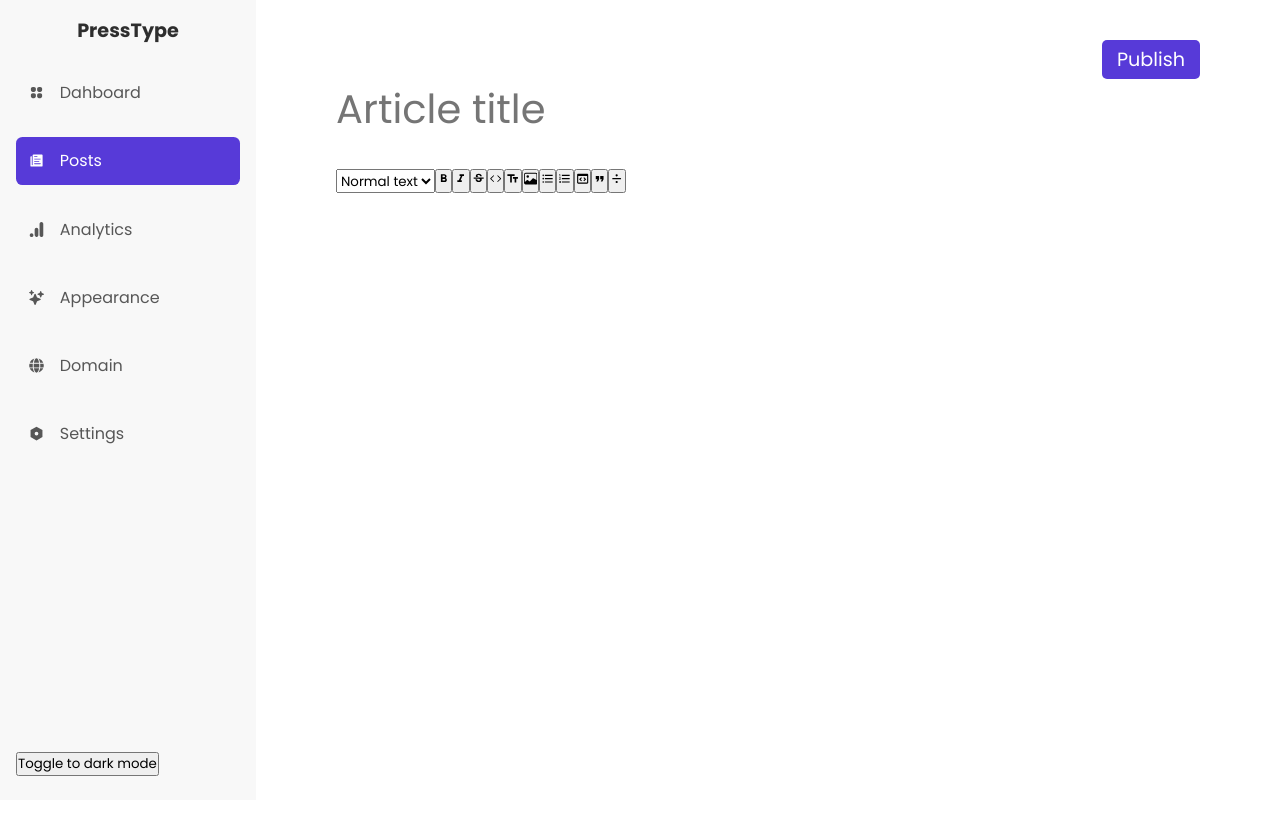
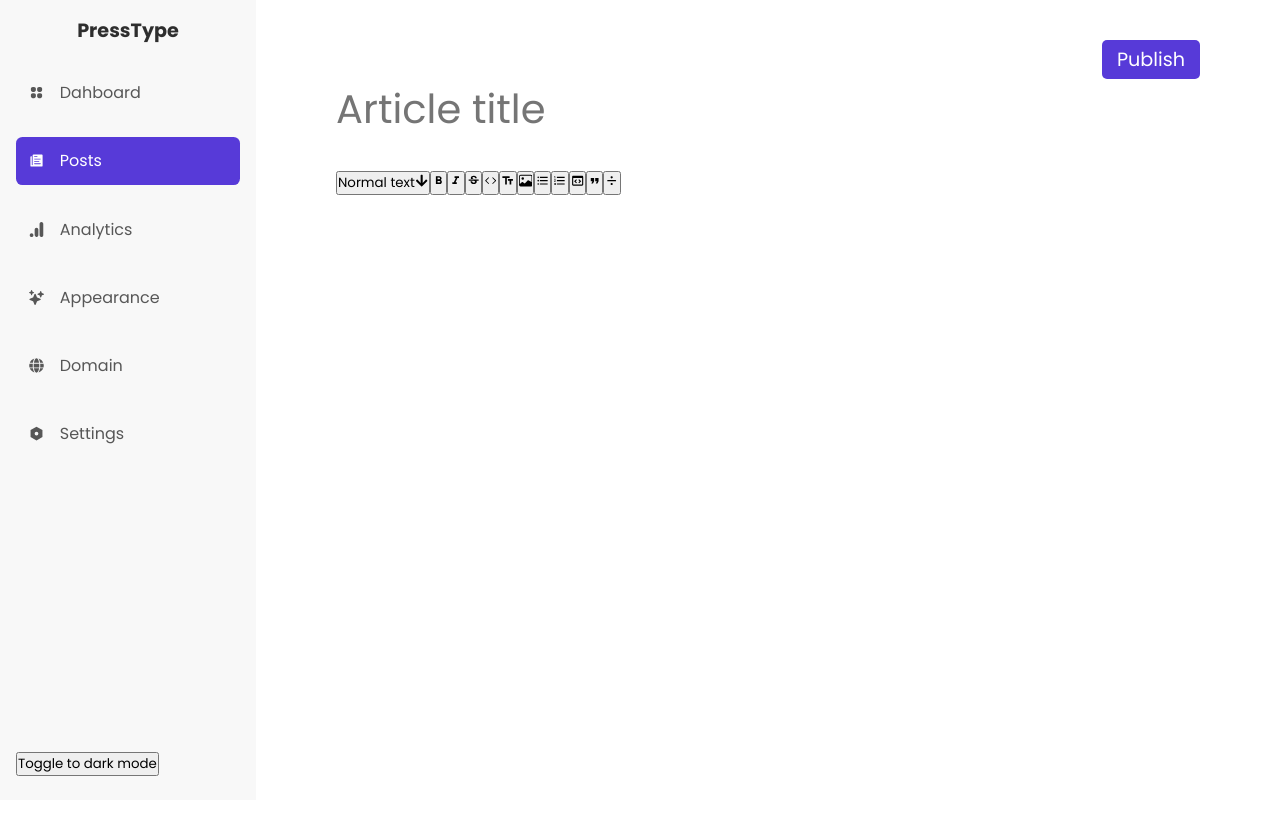
Before and after one commit to akinloluwami/presstype, a Next.js app in the folder publish/: page /posts/new in a window 1280 px wide. Shown: the top 814 px of the page. Built offline with nearby package versions, Linux system fonts and the light colour scheme.

Commit message:
selected tool

```diff
--- a/publish/components/dashboard/editor/ClassicMenu.tsx
+++ b/publish/components/dashboard/editor/ClassicMenu.tsx
@@ -1,4 +1,4 @@
-import { useCallback, useState } from "react";
+import { useCallback, useState, useEffect } from "react";
 import styles from "./styles.module.scss";
 import {
   MdFormatBold,
@@ -13,14 +13,37 @@ import { BiCodeBlock } from "react-icons/bi";
 import { BsCode, BsImage } from "react-icons/bs";
 import { TbDivide } from "react-icons/tb";
 import Modal from "@/components/elements/modal/Modal";
-import { Tab } from "@headlessui/react";
+import { Listbox, Tab } from "@headlessui/react";
 import axios from "axios";
 import toast, { Toaster } from "react-hot-toast";
+import { FaArrowDown } from "react-icons/fa";
 
 const ClassicMenu = ({ editor }: any) => {
+  const textTools = [
+    {
+      name: "Normal text",
+      action: () => editor.chain().focus().setParagraph().run(),
+      icon: <MdOutlineTextFields />,
+    },
+    {
+      name: "Heading 1",
+      action: () => editor.chain().focus().toggleHeading({ level: 1 }).run(),
+      icon: "H1",
+    },
+    {
+      name: "Heading 2",
+      action: () => editor.chain().focus().toggleHeading({ level: 2 }).run(),
+      icon: "H2",
+    },
+    {
+      name: "Heading 3",
+      action: () => editor.chain().focus().toggleHeading({ level: 3 }).run(),
+      icon: "H3",
+    },
+  ];
   const [uploading, setUploading] = useState(false);
   const [url, setUrl] = useState("");
-
+  const [selectedTool, setSelectedTool] = useState(textTools[0]);
   const [cdnImage, setCdnImage] = useState<any>();
   const [showModal, setShowModal] = useState(false);
 
@@ -56,24 +79,6 @@ const ClassicMenu = ({ editor }: any) => {
     setUploading(false);
     toast.dismiss();
   };
-
-  const textTools = [
-    {
-      name: "Heading 1",
-      action: () => editor.chain().focus().toggleHeading({ level: 1 }).run(),
-      icon: "H1",
-    },
-    {
-      name: "Heading 2",
-      action: () => editor.chain().focus().toggleHeading({ level: 2 }).run(),
-      icon: "H2",
-    },
-    {
-      name: "Heading 3",
-      action: () => editor.chain().focus().toggleHeading({ level: 3 }).run(),
-      icon: "H3",
-    },
-  ];
 
   const tools = [
     {
@@ -133,20 +138,9 @@ const ClassicMenu = ({ editor }: any) => {
     },
   ];
 
-  const handleTextFormatSelect = (e: any) => {
-    const { value } = e.target;
-
-    if (value === "text") {
-      editor.chain().focus().setParagraph().run();
-      return;
-    }
-
-    textTools.forEach((tool) => {
-      if (tool.name === value) {
-        tool.action();
-      }
-    });
-  };
+  useEffect(() => {
+    selectedTool.action();
+  }, [selectedTool]);
 
   return (
     <>
@@ -193,13 +187,30 @@ const ClassicMenu = ({ editor }: any) => {
           </Tab.Group>
         </Modal>
       )}
+
       <div className={styles.editor_menu_classic}>
-        <select onChange={handleTextFormatSelect}>
-          <option value="text">Normal text</option>
+        <div className={styles.editor_text_tools}>
+          <Listbox value={selectedTool} onChange={setSelectedTool}>
+            <Listbox.Button className={styles.btn_select_one}>
+              {selectedTool.name}
+              <FaArrowDown />
+            </Listbox.Button>
+            <Listbox.Options className={styles.options}>
               {textTools.map((tool) => (
-            <option value={tool.name}>{tool.name}</option>
+                <Listbox.Option
+                  className={({ active }) =>
+                    `${styles.btn_select} ${active && styles.active}`
+                  }
+                  key={tool.name}
+                  value={tool}
+                >
+                  {tool.name}
+                </Listbox.Option>
               ))}
-        </select>
+            </Listbox.Options>
+          </Listbox>
+        </div>
+        <div className={styles.editor_tools}>
           {tools.map((tool) => (
             <button
               className={styles.btn_container}
@@ -210,6 +221,7 @@ const ClassicMenu = ({ editor }: any) => {
             </button>
           ))}
         </div>
+      </div>
     </>
   );
 };
```
Lines whose indentation alone changed are shown as unchanged.
